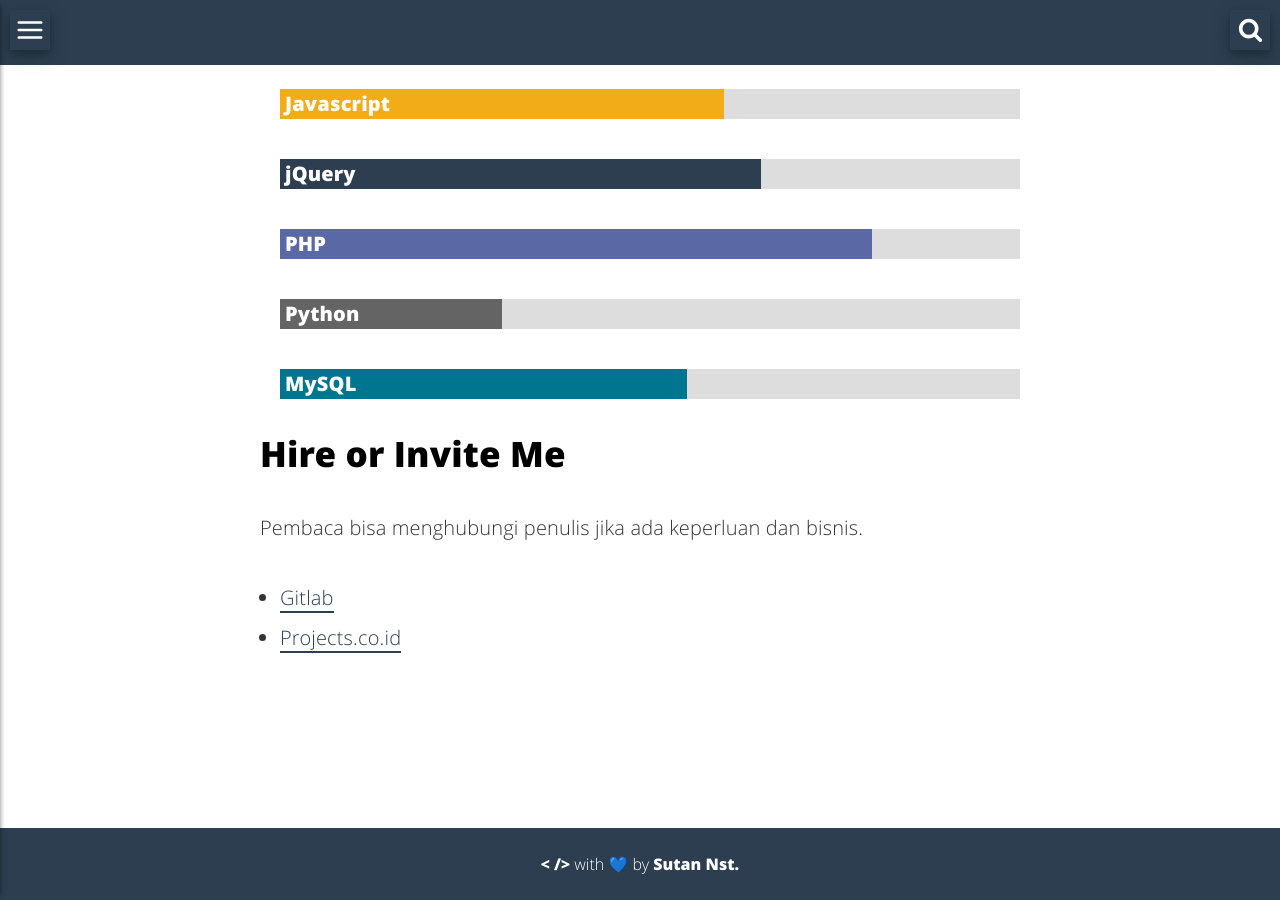
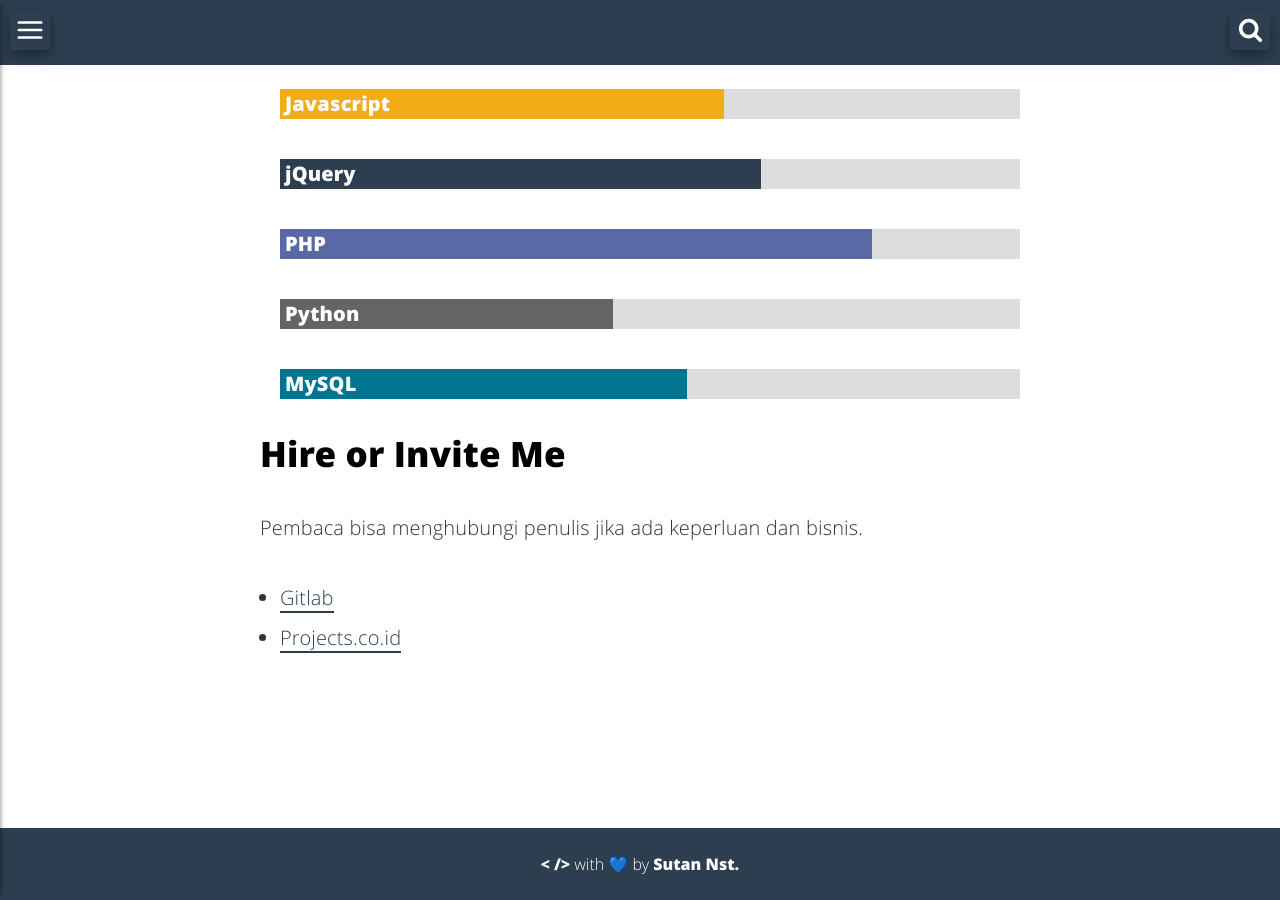
Before and after one commit to sgnzst/sgnzst.github.io, a Jekyll site: the page built from index.html, in a window 1280 px wide and 900 px high, scrolled down 1819 px. Built offline with Jekyll 4.4.1, drawn with Linux system fonts in a browser that asks for light colours.

Commit message:
upgrade skill bar

```diff
--- a/index.html
+++ b/index.html
@@ -42,7 +42,7 @@
 		PHP
 	</div>
 	<br />
-	<div class="my-skill-bar" data-width="30" data-background="#646464">
+	<div class="my-skill-bar" data-width="45" data-background="#646464">
 		Python
 	</div>
 	<br />
```
